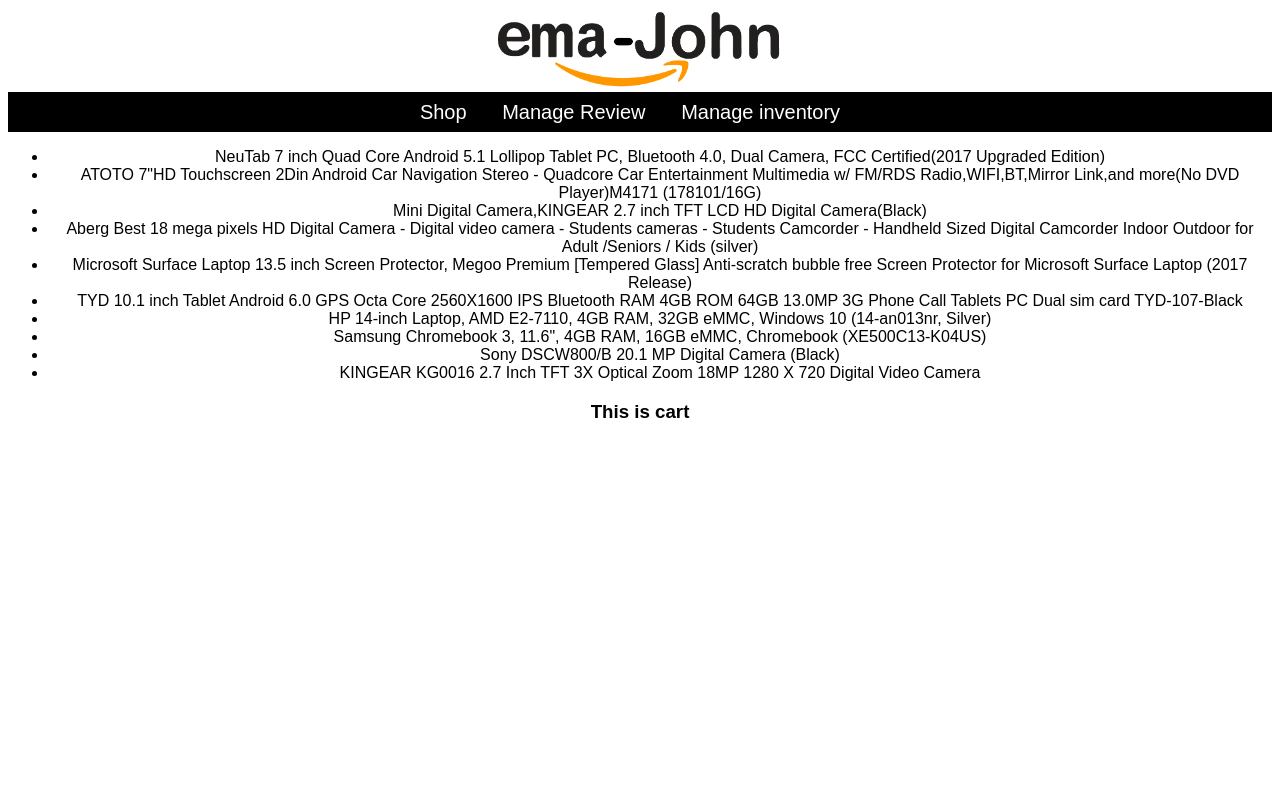
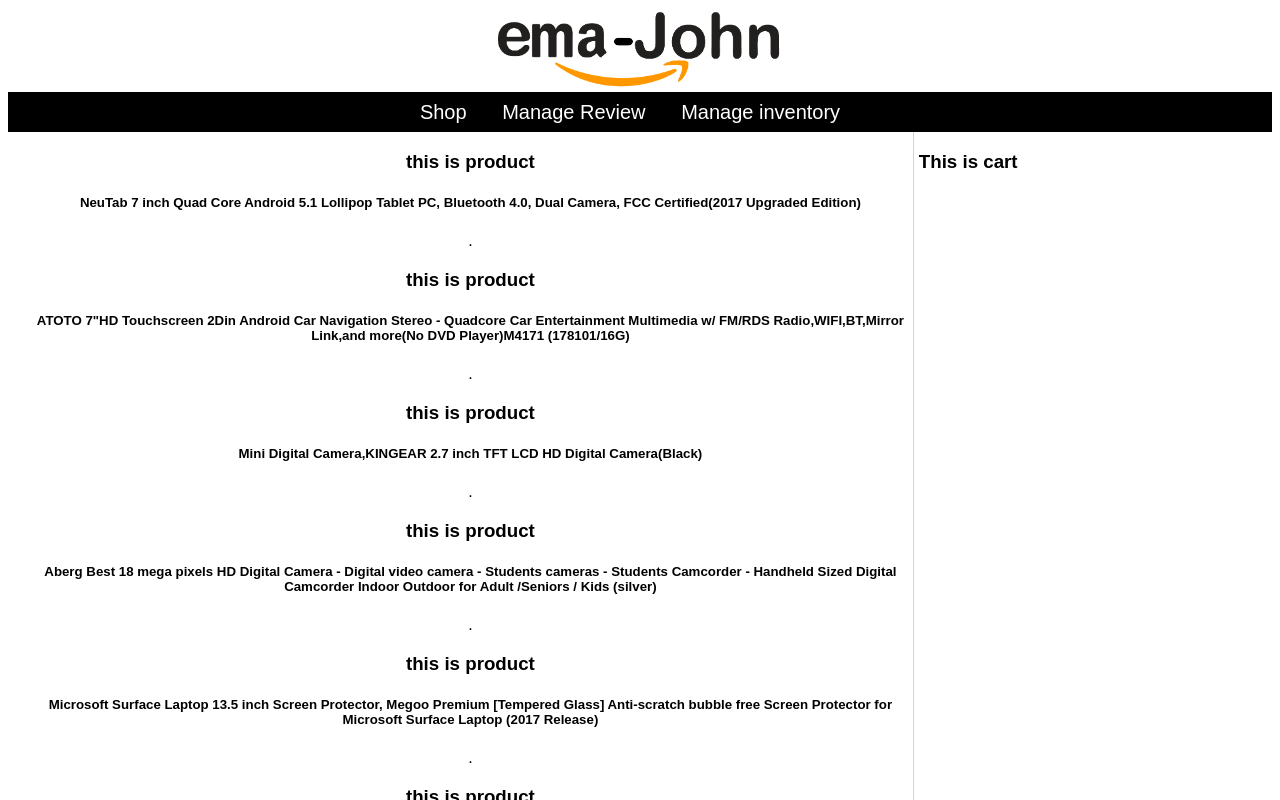
Before and after one commit to RUHUL6093/ema-jhon-simple11, a React (Create React App) app: page / in a window 1280 px wide. Shown: the top 800 px of the page. Built offline with nearby package versions, Linux system fonts and the light colour scheme.

Commit message:
basic cart complete

```diff
--- a/src/components/Shop/Shop.js
+++ b/src/components/Shop/Shop.js
@@ -1,5 +1,7 @@
 import React, { useState } from "react";
 import fakedata from "../../fakedata";
+import "./shop.css";
+import Product from "../product/product";
 
 const Shop = () => {
   const first10 = fakedata.slice(0, 10);
@@ -7,11 +9,9 @@
   return (
     <div class="shop-container">
       <div class="product-container">
-        <ul>
-          {products.map((product) => (
-            <li>{product.name}</li>
-          ))}
-        </ul>
+        {products.map((product) => (
+          <Product product={product}></Product>
+        ))}
       </div>
       <div class="cart-container">
         <h3>This is cart </h3>
--- a/src/components/Shop/shop.css
+++ b/src/components/Shop/shop.css
@@ -0,0 +1,9 @@
+.shop-container {
+  display: flex;
+}
+.product-container {
+  width: 70%;
+  margin-left: 20px;
+  margin-right: 5px;
+  border-right: 1px solid lightgrey;
+}
--- /dev/null
+++ b/src/components/product/product.js
@@ -0,0 +1,11 @@
+import React from "react";
+
+const Product = (props) => {
+  return (
+    <div>
+      <h3> this is product </h3>
+      <h5>{props.product.name}</h5>.
+    </div>
+  );
+};
+export default Product;
```
Also changed, not shown: src/components/product/product.css (added).
